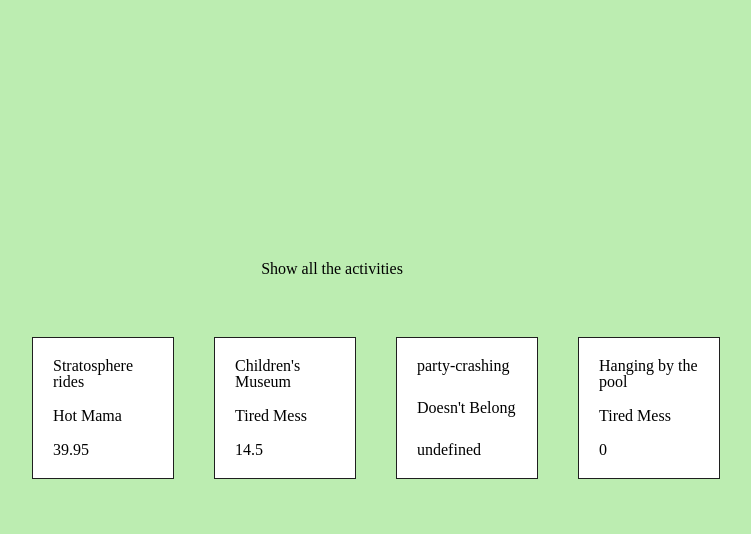
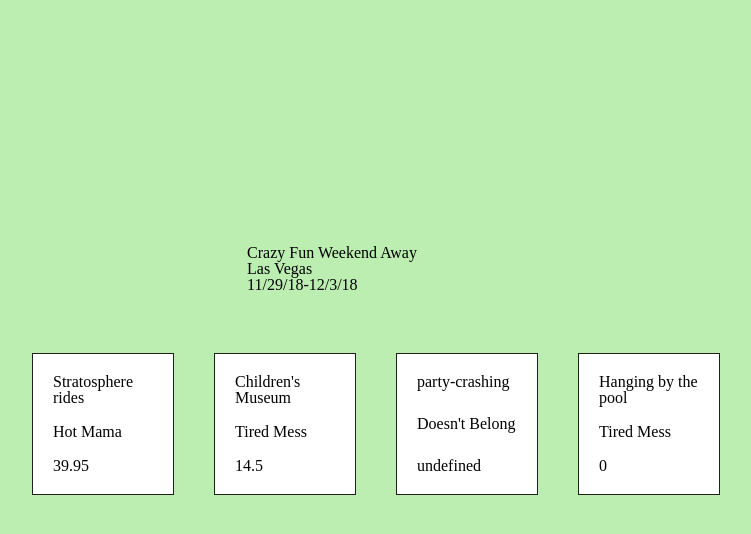
Before and after one commit to Carenelizabeth/family-reunion, a website: page public/index.html in a window 1280 px wide. Both pictures are taken after typing "name@example.com", "Sample" into the empty fields and a click on the button "Submit". Shown: the whole page, without its empty margins (308-1059 px from the left). Drawn offline with nearby package versions, Linux system fonts and the light colour scheme.

Commit message:
add event data to event page

```diff
--- a/public/client.js
+++ b/public/client.js
@@ -14,11 +14,18 @@ function handleLogin(){
 function showEventPage(){
     $('.js-landing-page').addClass("hidden");
     $('.js-event-page').removeClass("hidden");
-    const activity = activitySTORE.map((item, index) =>
-        renderActivities(item)
-    );
+    const event = renderEvent()
+    const activity = activitySTORE.map((item, index) => renderActivities(item));
     console.log(activity);
+    $('.event-information').html(event);
     $('.all-activities').html(activity);
+}
+
+function renderEvent(){
+    return `
+        <h1 class="event-name">${eventSTORE[0].event_name}</h1>
+        <p>${eventSTORE[0].event_location}</p>
+        <p>${eventSTORE[0].event_dates}</p>`
 }
 
 function renderActivities(results){
--- a/public/index.html
+++ b/public/index.html
@@ -26,10 +26,8 @@
 
     <section class="js-event-page hidden" aria-live="polite">
         <div class="content event-page">
-            <p>Show all the activities</p>
-            <div class="all-activities">
-            </div>
-        </div>
+            <div class="event-information"></div>
+            <div class="all-activities"></div>
     </section>
 
     <section class="make-activity-page hidden">
```
Lines whose indentation alone changed are shown as unchanged.
